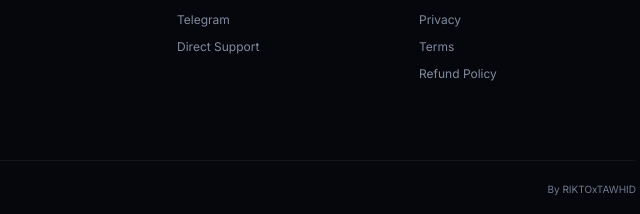
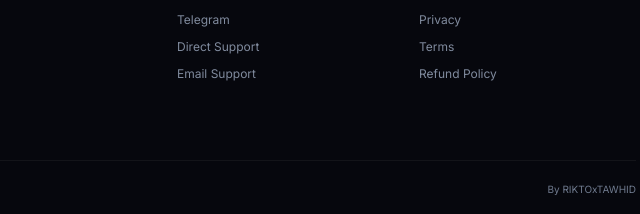
Before and after one commit to mdlisan1029/dark-bot-ai-website, a plain HTML site: page index.html in a window 1280 px wide. Shown: the part 7611-7825 px from the top of the page, 584-1224 px from the left. Drawn offline with Linux system fonts and the light colour scheme.

Commit message:
Add email support link to footer

```diff
--- a/index.html
+++ b/index.html
@@ -769,6 +769,9 @@
       <h4>Support</h4>
       <a href="#community">Telegram</a>
       <a href="https://t.me/dark_bot_ai_hina" target="_blank" rel="noopener noreferrer">Direct Support</a>
+      <a href="mailto:darkbotaihina@gmail.com">
+    Email Support
+      </a>
     </div>
 
     <div class="footer-col">
```
